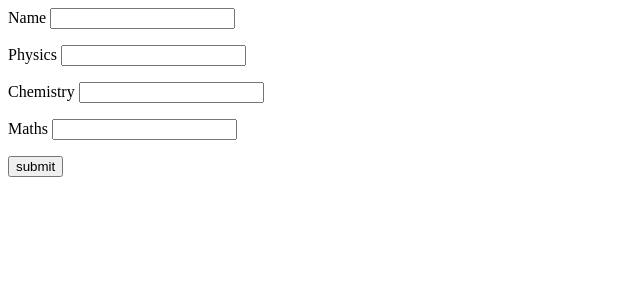
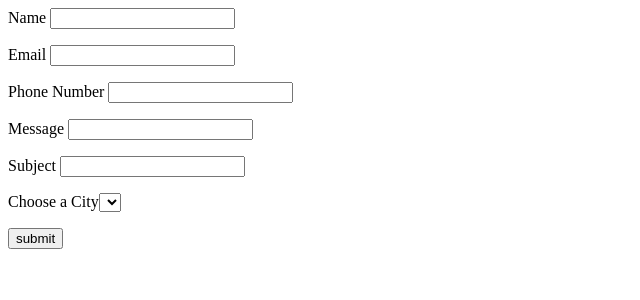
Before and after one commit to vdcayas1869/render-flask-deployment, a Flask app: page / in a window 1280 px wide. Shown: the top 300 px of the page, without its empty margins (0-640 px from the left). Run offline with Flask 3, Linux system fonts and the light colour scheme; lists and menus that the app fills with data are empty.

Commit message:
Update contact_form.html

```diff
--- a/templates/contact_form.html
+++ b/templates/contact_form.html
@@ -2,9 +2,17 @@
    <body>
       <form action = "http://localhost:5000/confirmation" method = "POST">
          <p>Name <input type = "text" name = "Name" /></p>
-         <p>Physics <input type = "text" name = "Physics" /></p>
-         <p>Chemistry <input type = "text" name = "chemistry" /></p>
-         <p>Maths <input type ="text" name = "Mathematics" /></p>
+         <p>Email <input type = "text" name = "Email" /></p>
+         <p>Phone Number <input type = "text" name = "Phone Number" /></p>
+         <p>Message <input type ="text" name = "Message" /></p>
+         <p>Subject <input type ="text" name = "Subject" /></p>
+
+          Choose a City<SELECT name="city">
+            {% for c in cityList %}
+                <OPTION value={{c.city_id}}>{{c.city_name}}</option>
+            {% endfor %}
+          </SELECT>
+
          <p><input type = "submit" value = "submit" /></p>
       </form>
    </body>
```
